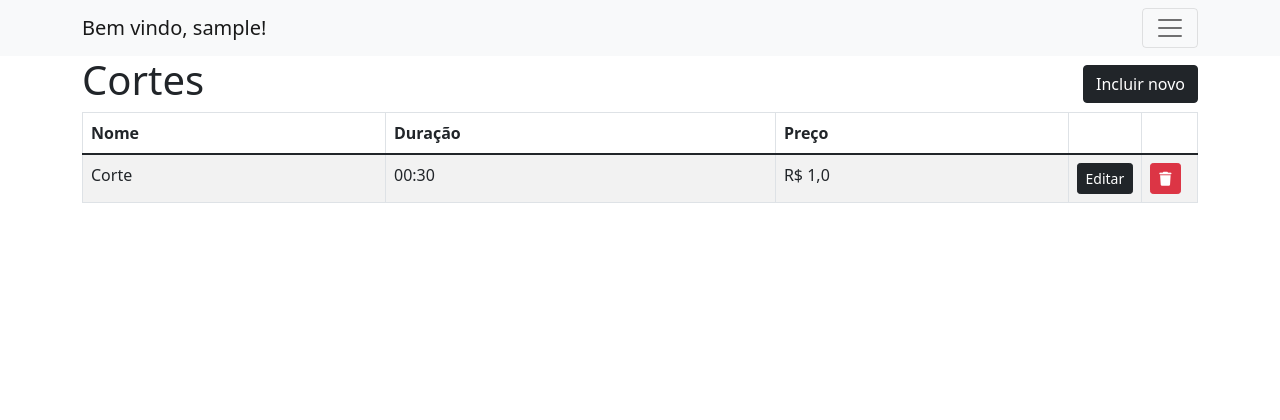
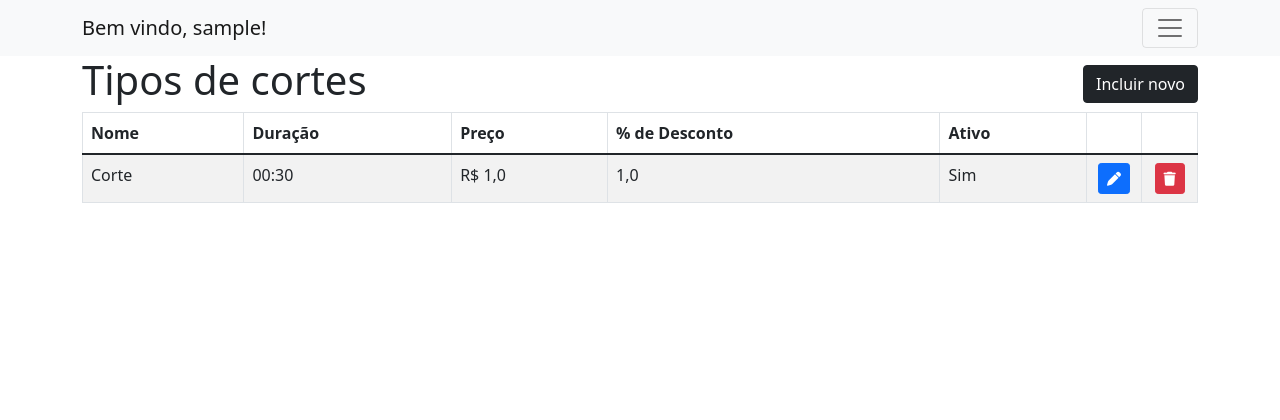
Before and after one commit to DanielBelorini22/barber_system_professional, a Django app: page /tarefas/tipo-cortes/ in a window 1280 px wide. Shown: the top 420 px of the page. Run offline with Django 4.2, Linux system fonts and the light colour scheme; a user stored in the database is signed in; tables that the repository leaves empty hold one stand-in row (values such as "Sample post"); some libraries are stand-ins or nearby versions.

Commit message:
feat: html da listagem de corte e tipo de corte

```diff
--- a/barber_system/tasks/admin.py
+++ b/barber_system/tasks/admin.py
@@ -1,7 +1,9 @@
 from django.contrib import admin
 
-from .models import Task
+from .models import Task, TipoCorte, Corte
 
 # Register your models here.
 
 admin.site.register(Task)
+admin.site.register(TipoCorte)
+admin.site.register(Corte)
--- a/barber_system/tasks/templates/tipo_cortes/list.html
+++ b/barber_system/tasks/templates/tipo_cortes/list.html
@@ -7,7 +7,7 @@
 {% block content %}
     <div class="titulo">
         <h1>
-            Cortes
+            Tipos de cortes
         </h1>
         <a class="btn btn-dark" href="{% url 'tipo-cortes-novo' %}" role="button">
             Incluir novo
@@ -20,6 +20,8 @@
             <th scope="col">Nome</th>
             <th scope="col">Duração</th>
             <th scope="col">Preço</th>
+            <th scope="col">% de Desconto</th>
+            <th scope="col">Ativo</th>
             <th style="width: 5%"> </th>
             <th style="width: 5%"> </th>
         </tr>
@@ -30,8 +32,19 @@
                 <td>{{ tipo.get_nome_display }}</td>
                 <td>{{ tipo.get_duracao_display }}</td>
                 <td>R$ {{ tipo.preco }}</td>
-                <td><a class="btn btn-dark btn-sm" href="{% url 'tipo-cortes-editar' tipo.id %}" role="button">Editar</a></td>
-                <td><a class="btn btn-danger btn-sm" role="button"><i class="fa-solid fa-trash"></i></a></td>
+                <td>{{ tipo.desconto }}</td>
+                <td>{{ tipo.get_ativo_display }}</td>
+                <td class="text-center">
+                    <a class="btn btn-primary btn-sm " href="{% url 'tipo-cortes-editar' tipo.id %}" role="button">
+                        <i class="fa-solid fa-pen"></i>
+                    </a>
+                </td>
+                <td class="text-center">
+                    <a class="btn btn-danger btn-sm" onclick="return confirm('Tem certeza que deseja excluir?')"
+                       href="{% url 'tipo-cortes-remover' tipo.id %}">
+                        <i class="fa-solid fa-trash"></i>
+                    </a>
+                </td>
             </tr>
         {% endfor %}
         </tbody>
```
Also changed, not shown: barber_system/tasks/templates/cortes/list.html (added, +51 -0 lines).
